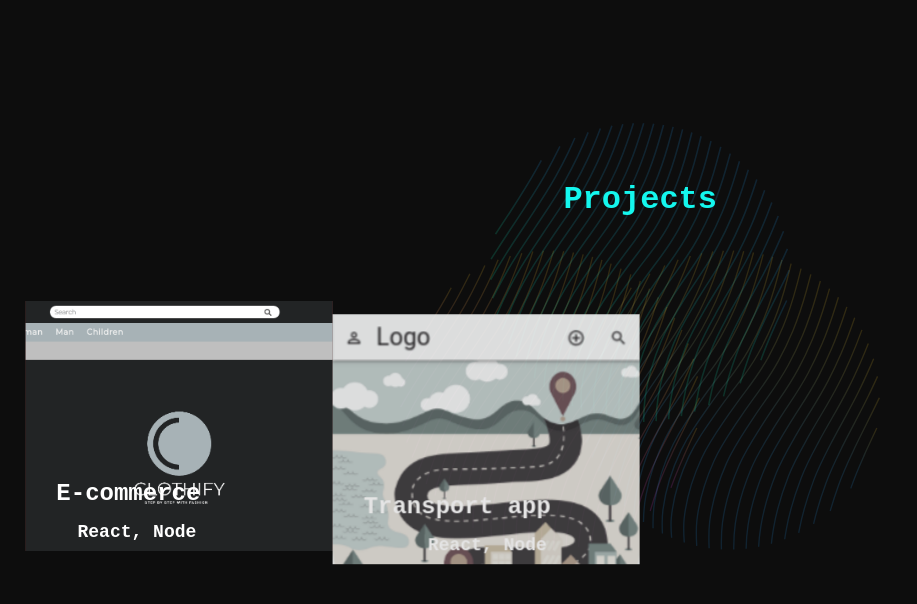
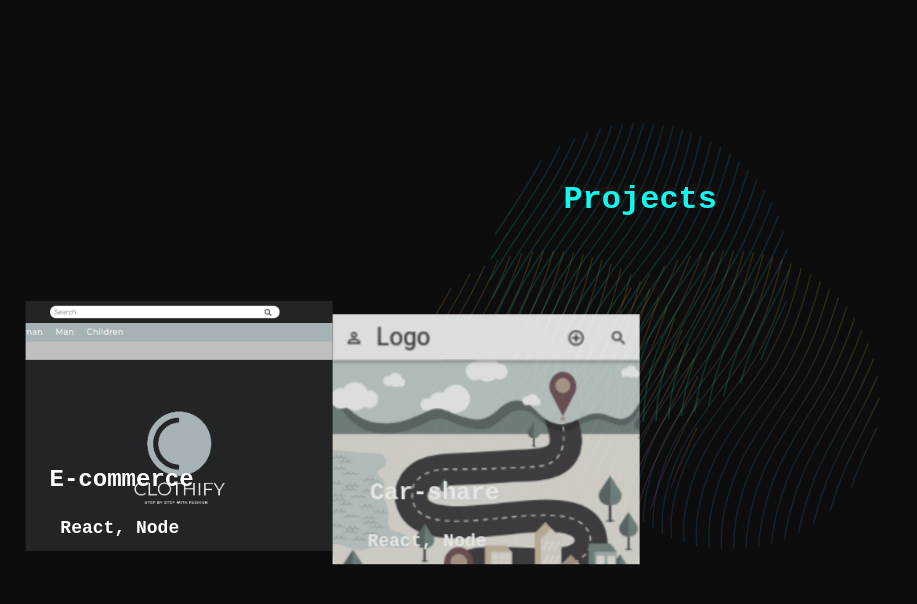
Before and after one commit to LeonMilosevic/portfolio, a React (Create React App) app: page /projects in a window 1280 px wide. Shown: the top 604 px of the page, without its empty margins (0-917 px from the left). Built offline with nearby package versions, Linux system fonts and the light colour scheme; the HTML template or start-up script is replaced by a standard one.

Commit message:
projects page done

```diff
--- a/src/components/main/Nav.js
+++ b/src/components/main/Nav.js
@@ -7,7 +7,7 @@ const Nav = React.forwardRef((props, ref) => {
     <div ref={ref} className="nav">
       <div className="nav_links">
         <NavLink
-          onfocus="this.blur()"
+          onFocus={() => "this.blur()"}
           to="/skills"
           onClick={props.changePageFromAnyPageToSkills}
           activeClassName="selected"
@@ -18,6 +18,7 @@ const Nav = React.forwardRef((props, ref) => {
       </div>
       <div className="nav_links">
         <NavLink
+          onFocus={() => "this.blur()"}
           to="/projects"
           onClick={props.changePageFromAnyPageToProjects}
           activeClassName="selected"
@@ -28,6 +29,7 @@ const Nav = React.forwardRef((props, ref) => {
       </div>
       <div className="nav_links">
         <NavLink
+          onFocus={() => "this.blur()"}
           to="/about"
           className="nav_link"
           activeClassName="selected"
@@ -38,6 +40,7 @@ const Nav = React.forwardRef((props, ref) => {
       </div>
       <div className="nav_links">
         <NavLink
+          onFocus={() => "this.blur()"}
           to="/contact"
           onClick={props.changePageFromAnyPageToContact}
           activeClassName="selected"
--- a/src/components/main/ProjectCard.js
+++ b/src/components/main/ProjectCard.js
@@ -1,14 +1,88 @@
-import React from "react";
+import React, { useRef } from "react";
+// import third party
+import { Link } from "react-router-dom";
+import { gsap, Back } from "gsap";
+// import helpers
+import { useCombinedRefs } from "../ui/Helpers";
 
 const ProjectCard = React.forwardRef((props, ref) => {
+  let projectCardRef = useRef(null);
+  let cardCoverRef = useRef(null);
+  let headerRef = useRef(null);
+  let infoRef = useRef(null);
+  let detailsRef = useRef(null);
+  let websiteRef = useRef(null);
+  // use combined ref to forward it and for inner use as well
+  const combinedRef = useCombinedRefs(ref, projectCardRef);
+  let tl = new gsap.timeline();
+  let tlInfo = new gsap.timeline();
+  let tlHeader = new gsap.timeline();
+  let tlLinks = new gsap.timeline();
+
+  const hoverEffects = (e) => {
+    tl.play();
+    tl.to(cardCoverRef, {
+      webkitClipPath: "polygon(0px 100%, 0px 15%, 100% 20%, 100% 100%)",
+      ease: Back,
+      duration: 0.3,
+    });
+    tlHeader.play();
+    tlHeader.to(headerRef, { yPercent: -200, duration: 0.3 });
+    tlInfo.play();
+    tlInfo.to(infoRef, { yPercent: -300, duration: 0.3 });
+    tlLinks.play();
+    tlLinks.to(detailsRef, { opacity: 1, duration: 0.3 });
+    tlLinks.to(websiteRef, { opacity: 1, duration: 0.3 });
+  };
+
+  const hoverEffectsLeave = (e) => {
+    tl.reverse();
+    tlHeader.reverse();
+    tlInfo.reverse();
+    tlLinks.reverse();
+  };
+
   return (
     <div
       style={{ backgroundImage: `url("${props.backgroundImage}")` }}
-      ref={ref}
+      ref={combinedRef}
       className="projects-page-gallery_card"
+      onMouseEnter={hoverEffects}
+      onMouseLeave={hoverEffectsLeave}
     >
-      <span className="projects-page-gallery_card__header">{props.header}</span>
-      <span className="projects-page-gallery_card__info">{props.info}</span>
+      <span
+        ref={(el) => (headerRef = el)}
+        className="projects-page-gallery_card__header"
+      >
+        {props.header}
+      </span>
+      <span
+        ref={(el) => (infoRef = el)}
+        className="projects-page-gallery_card__info"
+      >
+        {props.info}
+      </span>
+      <div
+        style={{ backgroundColor: props.bgColor }}
+        ref={(el) => (cardCoverRef = el)}
+        className="card-cover"
+      ></div>
+      <span
+        ref={(el) => (detailsRef = el)}
+        className="project-card--btn project-card--btn_1"
+      >
+        <Link className="project-card--btn__link" to="/">
+          View Details
+        </Link>
+      </span>
+      <span
+        ref={(el) => (websiteRef = el)}
+        className="project-card--btn project-card--btn_2"
+      >
+        <Link className="project-card--btn__link" to="/">
+          View Website
+        </Link>
+      </span>
     </div>
   );
 });
--- a/src/components/main/Projects.js
+++ b/src/components/main/Projects.js
@@ -87,7 +87,6 @@ const Projects = () => {
 
     gsap.to(logo, { opacity: 1, duration: 0.8, ease: Back, delay: 2.2 });
     gsap.to(nav.current, { opacity: 1, duration: 0.8, ease: Back, delay: 2.2 });
-    console.log("called use effect");
   }, [projectCard1, projectCard2, projectCard3, projectCard4, nav]);
   return (
     <div className="container my-3">
@@ -114,24 +113,28 @@ const Projects = () => {
           info={"React, Node"}
           backgroundImage={clothifyImg}
           ref={projectCard1}
+          bgColor={"#289FFD"}
         />
         <ProjectCard
-          header={"Transport app"}
+          header={"Car-share"}
           info={"React, Node"}
           backgroundImage={poolmeImg}
           ref={projectCard2}
+          bgColor={"#12B890"}
         />
         <ProjectCard
           header={"E-commerce"}
           info={"React, Java"}
           backgroundImage={domasImg}
           ref={projectCard3}
+          bgColor={"#C529D4"}
         />
         <ProjectCard
           header={"Calculator"}
           info={"Javascript"}
           backgroundImage={eeetwellImg}
           ref={projectCard4}
+          bgColor={"#c2ab16"}
         />
       </div>
     </div>
--- a/src/components/ui/Helpers.js
+++ b/src/components/ui/Helpers.js
@@ -1,4 +1,5 @@
 import { gsap, Back } from "gsap";
+import React from "react";
 
 export const changePageExitTransition = (
   elem1,
@@ -132,3 +133,21 @@ export const changePageExitTransition = (
     ease: Back,
   });
 };
+
+export function useCombinedRefs(...refs) {
+  const targetRef = React.useRef();
+
+  React.useEffect(() => {
+    refs.forEach((ref) => {
+      if (!ref) return;
+
+      if (typeof ref === "function") {
+        ref(targetRef.current);
+      } else {
+        ref.current = targetRef.current;
+      }
+    });
+  }, [refs]);
+
+  return targetRef;
+}
--- a/src/scss/projects-page.scss
+++ b/src/scss/projects-page.scss
@@ -29,24 +29,76 @@
     background-size: cover;
     filter: saturate(0.21);
     -webkit-filter: saturate(0.21);
-    width: 25%;
+    width: 100%;
     height: 250px;
-    background-color: red;
     opacity: 0;
     transform: translate(0%, 50%);
+    z-index: -3;
     &__header {
-      position: relative;
-      top: 70%;
-      left: 10%;
+      position: absolute;
+      top: 50%;
+      left: 50%;
       font-size: 24px;
       font-weight: 700;
+      z-index: 1;
+      transform: translate(-90%, 100%);
+      white-space: nowrap;
     }
     &__info {
-      position: relative;
-      top: 85%;
-      left: -30%;
+      position: absolute;
+      top: 50%;
+      left: 50%;
       font-size: 18px;
       font-weight: 700;
+      z-index: 1;
+      transform: translate(-100%, 330%);
+    }
+    &__wrapper {
+      height: 0;
     }
   }
 }
+
+.card-cover {
+  position: absolute;
+  width: 100%;
+  height: 250px;
+  top: 0;
+  left: 0;
+  clip-path: polygon(0 100%, 0 100%, 100% 100%, 100% 100%);
+}
+
+.project-card--btn {
+  display: block;
+  position: absolute;
+  top: 50%;
+  left: 50%;
+  transform: translate(-50%, -50%);
+  opacity: 0;
+  &_1 {
+    transform: translate(-90%, 250%);
+  }
+  &_2 {
+    transform: translate(20%, 250%);
+  }
+  &__link {
+    color: $main-text-color;
+    text-decoration: none;
+    &:link {
+      color: $main-text-color;
+      text-decoration: none;
+    }
+    &:visited {
+      color: $main-text-color;
+      text-decoration: none;
+    }
+    &:hover {
+      color: $main-text-color;
+      text-decoration: none;
+    }
+    &:active {
+      color: $main-text-color;
+      text-decoration: none;
+    }
+  }
+}
```
